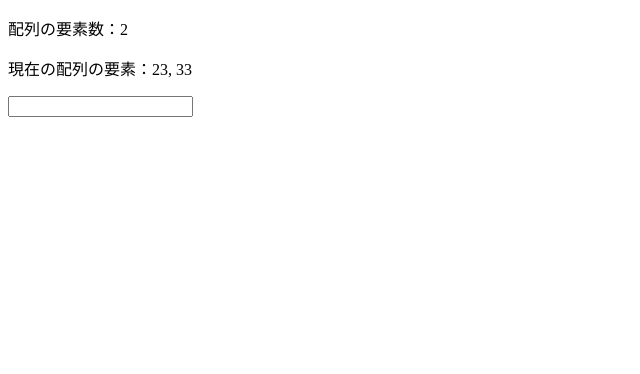
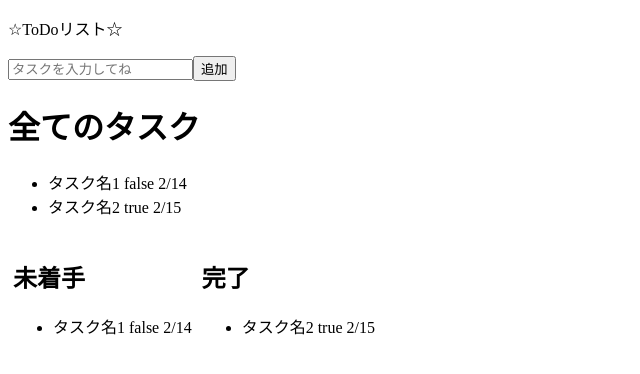
Before and after one commit to ayaka910kudo/practice4, a Next.js app: page /practice/sample in a window 1280 px wide. Shown: the top 374 px of the page, without its empty margins (0-640 px from the left). Built offline with nearby package versions, Linux system fonts and the light colour scheme.

Commit message:
todoリストを作成中

```diff
--- a/src/pages/practice/sample.jsx
+++ b/src/pages/practice/sample.jsx
@@ -87,12 +87,118 @@ const ArrayComponent = () => {
   );
 };
 
+const MakeTodoList = () => {
+  //jsゾーン
+  // Todoが入るリスト
+  const [task, setTask] = useState("");
+  const [todo, setTodo] = useState([
+    { task: "タスク名1", isCompleted: false, date: "2/14" },
+    { task: "タスク名2", isCompleted: true, date: "2/15" },
+  ]);
+
+  return (
+    <>
+      <p>☆ToDoリスト☆</p>
+      <div style={{ display: "flex" }}>
+        <form
+          onSubmit={(event) => {
+            event.preventDefault(); // デフォルトだとeventを受け取るとリロードされるがページ遷移を防ぐ
+            if (task === "") return; //空文字の場合は何もしない
+            setTodo((todo) => [
+              ...todo,
+              { task, isCompleted: false, date: "xxx" },
+            ]); //配列の最後に追加
+            setTask("");
+          }}
+        >
+          <input
+            type="text"
+            placeholder="タスクを入力してね"
+            style={{ color: "#99f703" }}
+            onChange={(event) => {
+              console.log(event);
+              setTask(event.target.value);
+            }}
+          ></input>
+          <button type="submit">追加</button>
+        </form>
+      </div>
+
+      <h1>全てのタスク</h1>
+      <ul>
+        {todo.map((item, index) => (
+          <li
+            key={index} //繰り返しのものに必要
+          >
+            {/* {item.task + " " + item.isCompleted + item.date} */}
+            {`${item.task}
+           ${item.isCompleted} ${item.date}`}
+          </li>
+        ))}
+      </ul>
+      <div style={{ display: "flex" }}>
+        <div style={{ margin: "5px" }}>
+          <h2>未着手</h2>
+          {/* ここにstatusが未完了のタスクを表示 */}
+          <ul>
+            {todo.map(
+              (item, index) =>
+                // isCompleted が false の場合のみ表示
+                !item.isCompleted && (
+                  <li key={index}>
+                    {`${item.task} ${item.isCompleted} ${item.date}`}
+                  </li>
+                )
+            )}
+          </ul>
+        </div>
+        <div style={{ margin: "5px" }}>
+          <h2>完了</h2>
+          <ul>
+            {todo.map(
+              (item, index) =>
+                // isCompleted が true の場合のみ表示
+                item.isCompleted && (
+                  <li key={index}>
+                    {`${item.task} ${item.isCompleted} ${item.date}`}
+                  </li>
+                )
+            )}
+          </ul>
+
+          {/* <li>bbb</li> */}
+        </div>
+      </div>
+    </>
+  );
+};
+
+const NotLogin = () => {
+  return <p>ログインしてください。</p>;
+};
+
 const Main = () => {
+  // const isLogin = true;
+
+  // if (isLogin) {
+  // }
+
+  // // and
+  // if (3 + 3 === 6 && isLogin) {
+  // }
+
+  // // or
+  // if (3 + 3 === 6 || isLogin) {
+  // }
+
   return (
     <>
       {/* <Sample /> */}
       {/* <ZipToAddress /> */}
-      <ArrayComponent />
+      {/* <ArrayComponent /> */}
+      {/* {isLogin ? <MakeTodoList /> : <NotLogin />} */}
+      {/* {isLogin && <MakeTodoList />} */}
+      <MakeTodoList />
     </>
   );
 };
```
